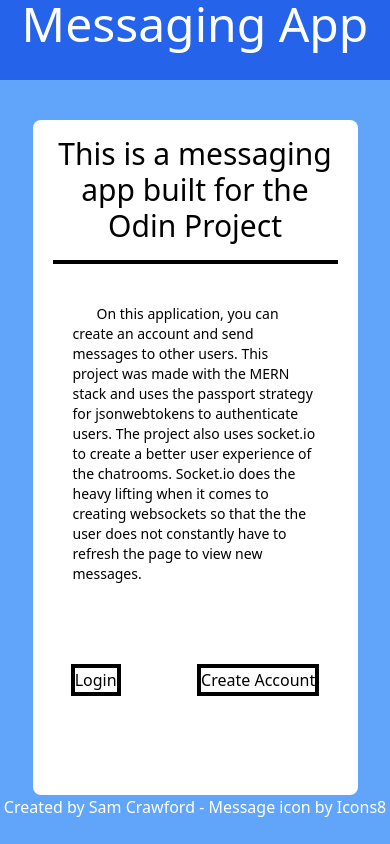
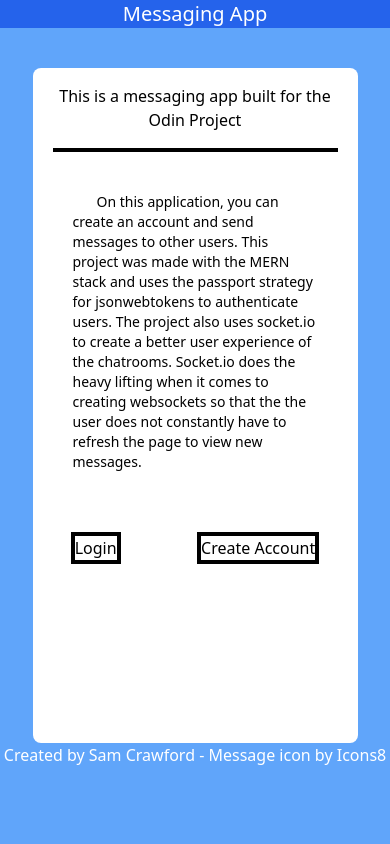
Before and after one commit to mcrawf9394/Messaging-App, a React (Vite) app in the folder TemplateFrontend/: page / in a window 390 px wide. Built offline with nearby package versions, Linux system fonts and the light colour scheme.

Commit message:
This project's styling is finished.

```diff
--- a/TemplateFrontend/src/components/App.jsx
+++ b/TemplateFrontend/src/components/App.jsx
@@ -2,11 +2,11 @@ import { useNavigate } from 'react-router-dom'
 function App() {
   const navigate = useNavigate()
   return <div className='h-screen bg-blue-400'>
-      <h1 className='h-20 sticky top-0 text-center text-5xl bg-blue-600 text-white mb-10 sm:mb-0 sm:text-6xl'>Messaging App</h1>
-      <div className='w-10/12 h-4/5 mx-auto bg-white mt-5 rounded-lg'>
-        <h2 className='text-3xl mb-10 text-center mx-5 border-b-4 border-solid border-black pt-4 pb-4'>This is a messaging app built for the Odin Project</h2>
+      <h1 className='sm:h-20 sticky top-0 text-center text-xl bg-blue-600 text-white mb-10 sm:mb-0 sm:text-6xl'>Messaging App</h1>
+      <div className='w-10/12 h-4/5 mx-auto bg-white mt-2 sm:mt-5 rounded-lg'>
+        <h2 className='sm:text-3xl sm:mb-10 text-center mx-5 border-b-4 border-solid border-black pt-4 pb-4'>This is a messaging app built for the Odin Project</h2>
         <p className='text-sm md:text-base my-10 indent-6 mx-10'>On this application, you can create an account and send messages to other users. This project was made with the MERN stack and uses the passport strategy for jsonwebtokens to authenticate users. The project also uses socket.io to create a better user experience of the chatrooms. Socket.io does the heavy lifting when it comes to creating websockets so that the the user does not constantly have to refresh the page to view new messages.</p>
-        <div className='w-full inline-flex justify-around mt-10 sm:mt-28'>
+        <div className='w-full inline-flex justify-around mt-5 sm:mt-28'>
           <button className='md:h-20 md:w-40 transition duration-300 ease-in-out border-4 border-black border-solid sm:hover:scale-125 hover:bg-black hover:text-white' onClick={click => {
             click.preventDefault()
             navigate('/login')
--- a/TemplateFrontend/src/components/ChatRooms/ChatRoom.jsx
+++ b/TemplateFrontend/src/components/ChatRooms/ChatRoom.jsx
@@ -33,7 +33,7 @@ function ChatRoom () {
     socket.on("receive-message", (message) => {
         setMessages(message)
     })
-    return <div className='w-8/12 mx-auto bg-blue-400 h-screen'>
+    return <div className='w-11/12 sm:w-8/12 mx-auto bg-blue-400 h-screen'>
         <h1 className='text-white text-4xl text-center mb-2 pb-3 border-b-4 border-black border-solid'>{name}</h1>
         <div className='overflow-scroll h-4/5 w-11/12 mx-auto grid grid-cols-1 gap-y-3'>
             {messages.map(val => {
@@ -44,13 +44,13 @@ function ChatRoom () {
                 }
             })}
         </div>
-        <Form className='absolute bottom-0 w-8/12 my-2 inline-flex justify-around items-center'>
-            <button className='h-8 my-8 transition ease-in-out delay-150 border-4 border-solid border-black hover:text-white hover:bg-black w-1/12 rounded-lg' onClick={click => {
+        <Form className='absolute bottom-0 w-11/12 sm:w-8/12 my-2 inline-flex justify-around items-center'>
+            <button className='sm:h-8 my-8 transition ease-in-out delay-150 border-4 border-solid border-black hover:text-white hover:bg-black sm:w-1/12 rounded-lg' onClick={click => {
                 click.preventDefault()
                 navigate('/home')
-            }}>Go Back</button>
+            }}>Home</button>
             <input id='newmessage' value={newMessage} onChange={e => {setNewMessage(e.target.value)}} className='mx-5 h-8 w-8/12' type="text" required/>
-            <button className='h-8 my-8 transition ease-in-out delay-150 border-4 border-solid border-black hover:text-white hover:bg-black w-1/12 rounded-lg' onClick={click => {
+            <button className='sm:h-8 my-8 transition ease-in-out delay-150 border-4 border-solid border-black hover:text-white hover:bg-black sm:w-1/12 rounded-lg' onClick={click => {
                 click.preventDefault()
                 socket.emit("send-message", params.chatRoomId, newMessage, localStorage.getItem('name'), res => {
                     console.log(res)
--- a/TemplateFrontend/src/components/ChatRooms/ChatRoomForm.jsx
+++ b/TemplateFrontend/src/components/ChatRooms/ChatRoomForm.jsx
@@ -10,10 +10,10 @@ function ChatRoomForm (props) {
         </>
     } else {
         return <>
-            <Form className="mt-40">
+            <Form className="sm:mt-40">
                 <label htmlFor="title" className="mr-4">Name of Chat Room</label>
                 <input className="mr-4" id="title" value={title} onChange={e => setTitle(e.target.value)} type="text" required/>
-                <button className="h-8 my-8 transition ease-in-out delay-150 border-4 border-solid border-black hover:text-white hover:bg-black w-1/12 rounded-lg" onClick={async (click) => {
+                <button className="h-8 my-8 transition ease-in-out delay-150 border-4 border-solid border-black hover:text-white hover:bg-black sm:w-1/12 rounded-lg" onClick={async (click) => {
                     click.preventDefault()
                     try {
                         const request = await fetch(Info + '/chatrooms', {
--- a/TemplateFrontend/src/components/Element.jsx
+++ b/TemplateFrontend/src/components/Element.jsx
@@ -3,7 +3,7 @@ import { useNavigate } from 'react-router-dom'
 function Element (props) {
     const navigate = useNavigate()
     if (props.clicked === true && props.chatRooms.length !== 0) {
-        return <div className="grid grid-cols-1 w-1/5 absolute right-0">
+        return <div className="grid grid-cols-1 w-2/5 sm:w-1/5 absolute right-0">
             {props.chatRooms.map((item) => {
                 return <button key={uuidV4()} className='bg-gray-400 justify-self-middle h-8 transition ease-in-out delay-150 border-b-4 border-solid border-black hover:bg-gray-200' onClick={click => {
                     click.preventDefault()
```
